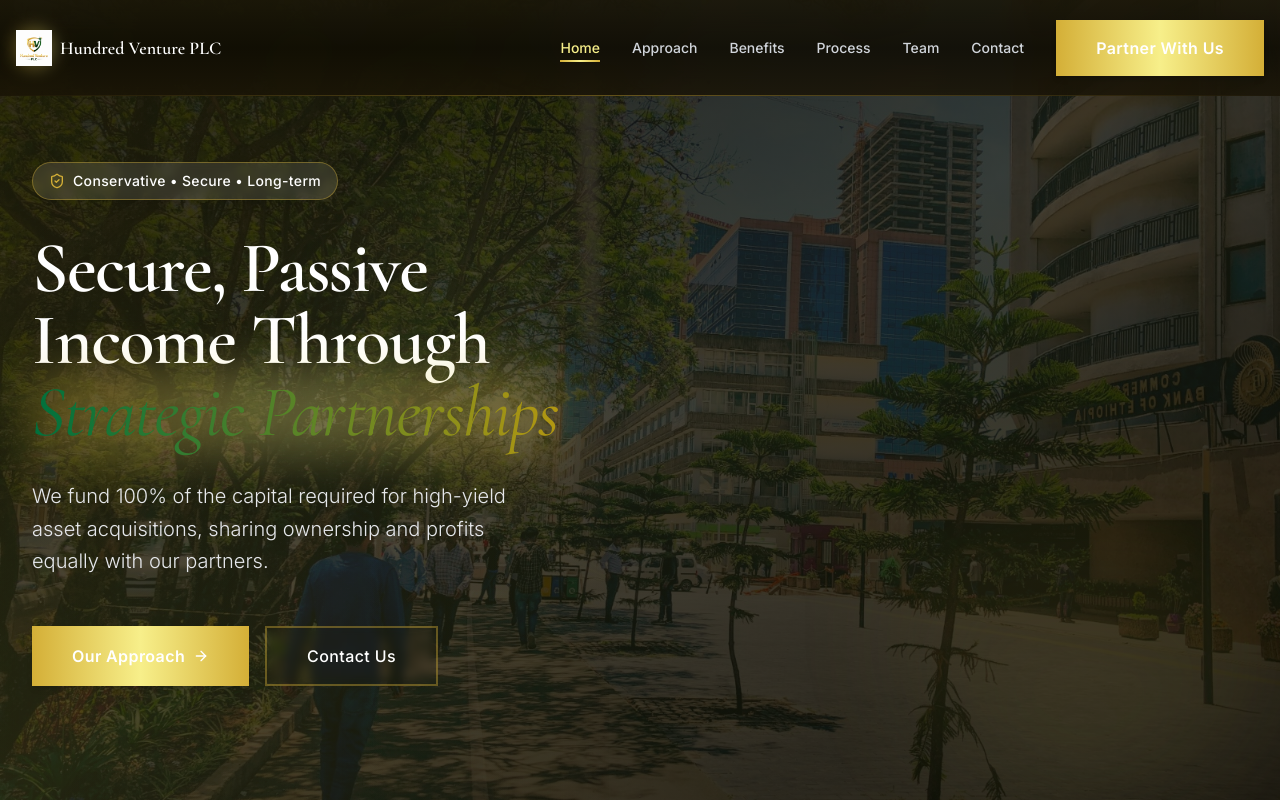
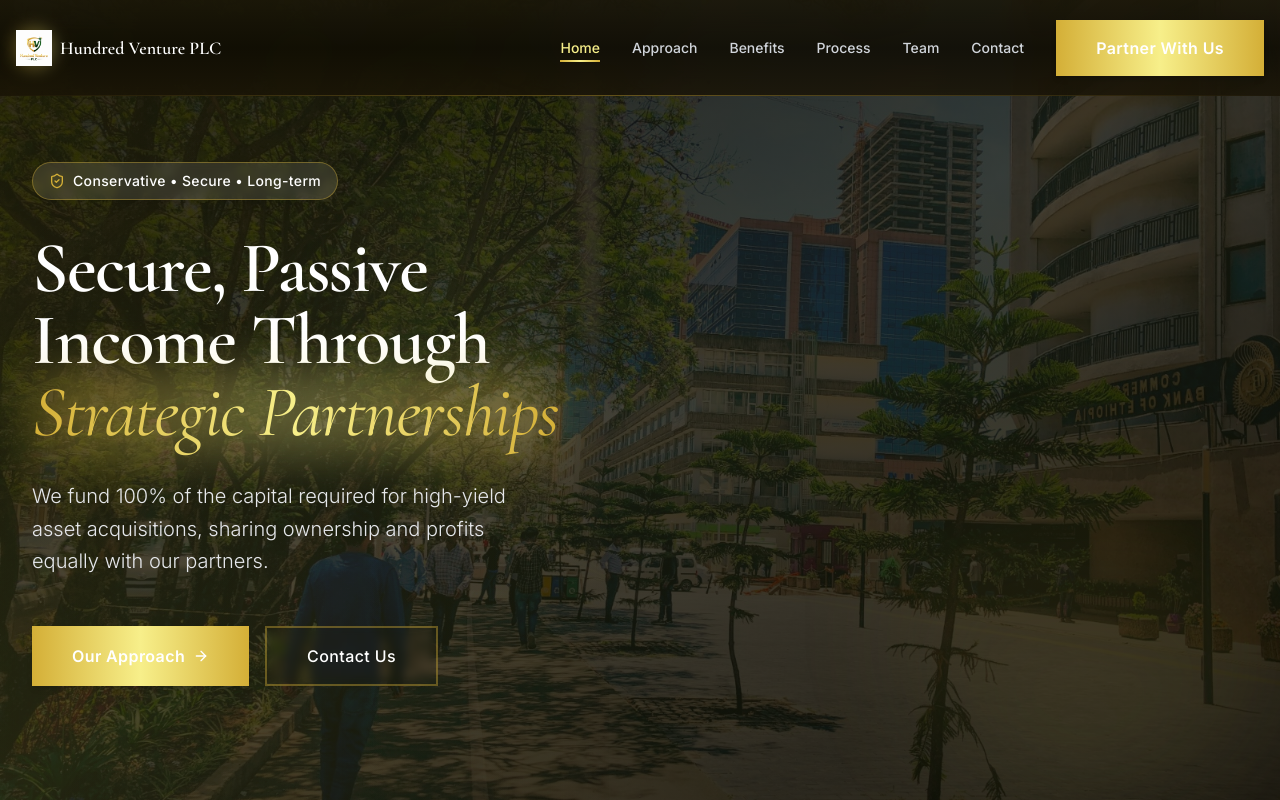
Before and after one commit to kaleb-menbere/100venture-plc, a React (Vite) app: page / in a window 1280 px wide. Shown: the top 800 px of the page. Built offline with nearby package versions, Linux system fonts and the light colour scheme.

Commit message:
strategic partnership

```diff
--- a/src/components/Hero.tsx
+++ b/src/components/Hero.tsx
@@ -47,9 +47,9 @@ export function Hero() {
             <h1 className="text-6xl lg:text-7xl font-serif font-semibold text-white leading-[1.1] mb-8">
               Secure, Passive Income Through{' '}
               <span className="relative">
-              <span className="relative z-10 italic font-normal bg-gradient-to-r from-[#00703D] 50%, to-[#B29711] 50% bg-clip-text text-transparent">
-                Strategic Partnerships
-              </span>
+<span className="relative z-10 italic font-normal bg-gradient-to-r from-[#d4af37] via-[#f7ef8a] to-[#d4af37] bg-clip-text text-transparent">
+  Strategic Partnerships
+</span>
                 <span className="absolute inset-0 bg-gradient-to-r from-[#d4af37] via-[#f7ef8a] to-[#d4af37] opacity-30 blur-xl"></span>
               </span>
             </h1>
```
